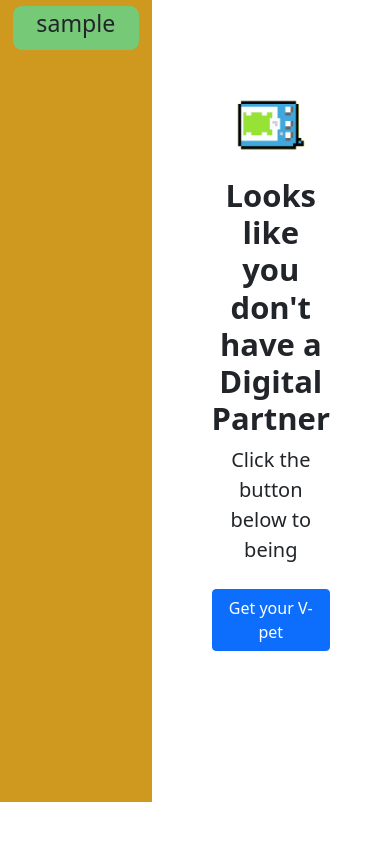
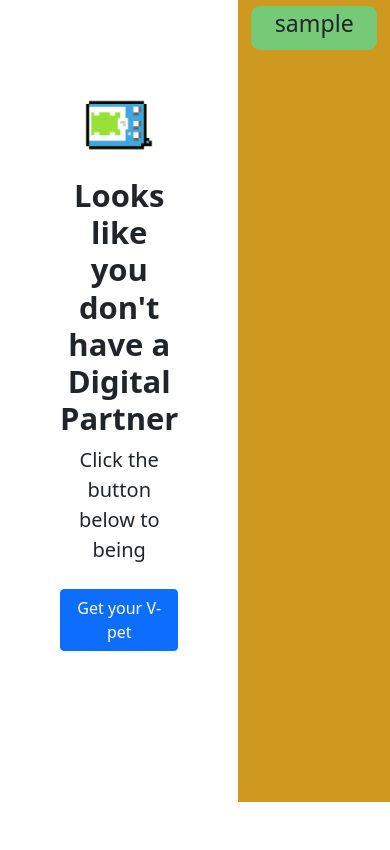
Before and after one commit to scottamass/vpet-online, a Flask app: page /player in a window 390 px wide. Shown: the part 56-906 px from the top of the page. Run offline with Flask 2, Linux system fonts and the light colour scheme; the visitor is signed in with stand-in values (Sample User, id 1); data that the repository does not hold is empty; some libraries are stand-ins or nearby versions.

Commit message:
hotfix ui updates

```diff
--- a/templates/playersummary.html
+++ b/templates/playersummary.html
@@ -5,14 +5,14 @@
 
 
     <div class="row">
-        <div class="col col-sm-12 col-md-6 col-lg-3 pb-3 text-center bg-red order-sm-2 rder-md-1"
+        <div class="col col-sm-12 col-md-6 col-lg-3 pb-3 text-center bg-red  order-2 order-sm-2 order-md-1"
             style="background-color: #ce991e; min-height:95vh">
 
             <section class="inner">
                 <h3>{{current_user.username}}</h3>
             </section>
         </div>
-        <div class="col col-sm-12 col-md-6 col-lg-9 order-sm-1 order-md-2">
+        <div class="col col-sm-12 col-md-6 col-lg-9 order-1 order-sm-1 order-md-2">
             <div class="container mx-auto ">
                 {% if monster is not none %}
                 <h2>My Monster</h2>
@@ -43,7 +43,7 @@
                         </div>
                     </div>
                 </section>
-                <section class="buttons d-flex">
+                <section class="buttons d-flex" style="flex-wrap: wrap;">
                     <button type="button" class="btn btn-secondary" onclick="showAlert('Feed')">Feed</button>
                     <button type="button" class="btn btn-secondary" onclick="showAlert('Train')">Train</button>
                     <button type="button" class="btn btn-secondary" onclick="showAlert('Quest')">Quest</button>
```
